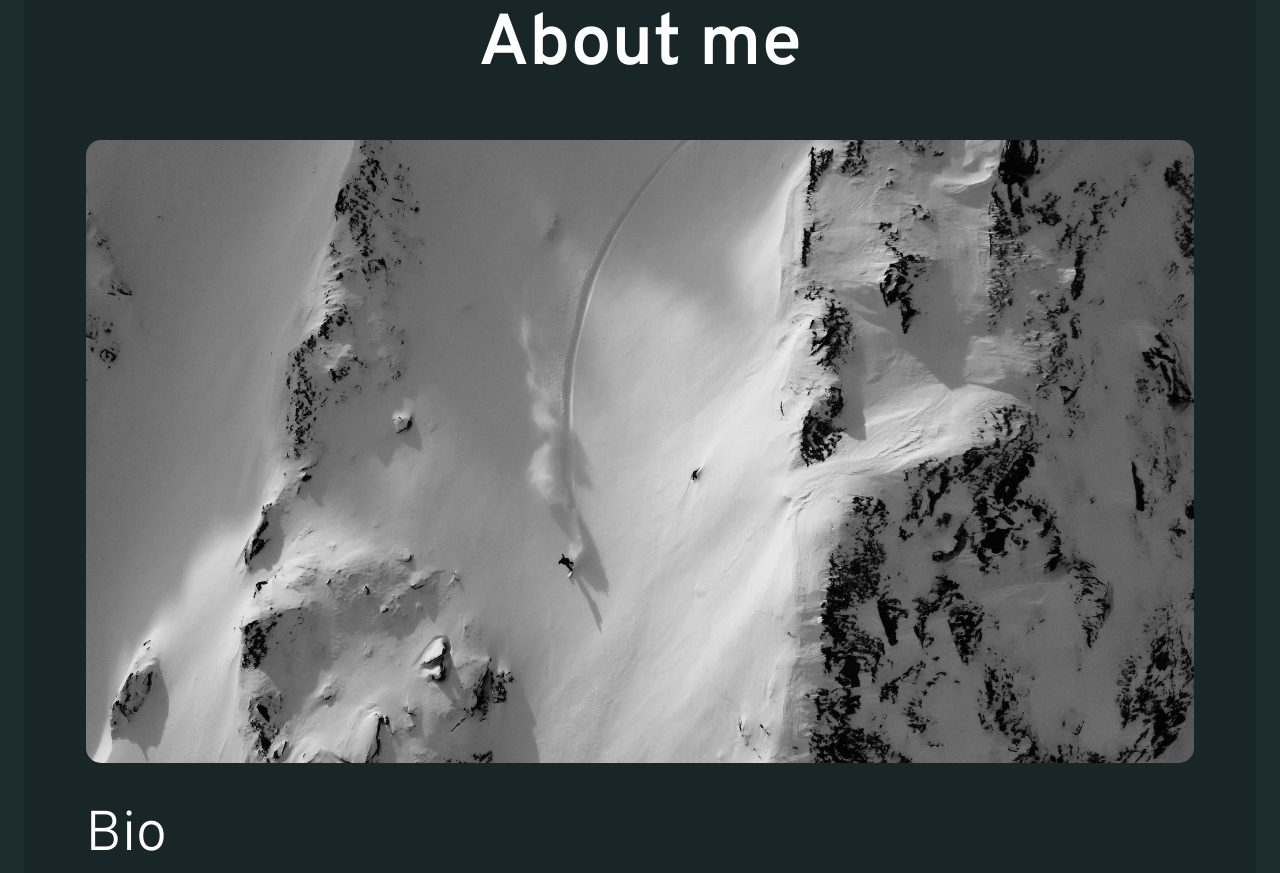
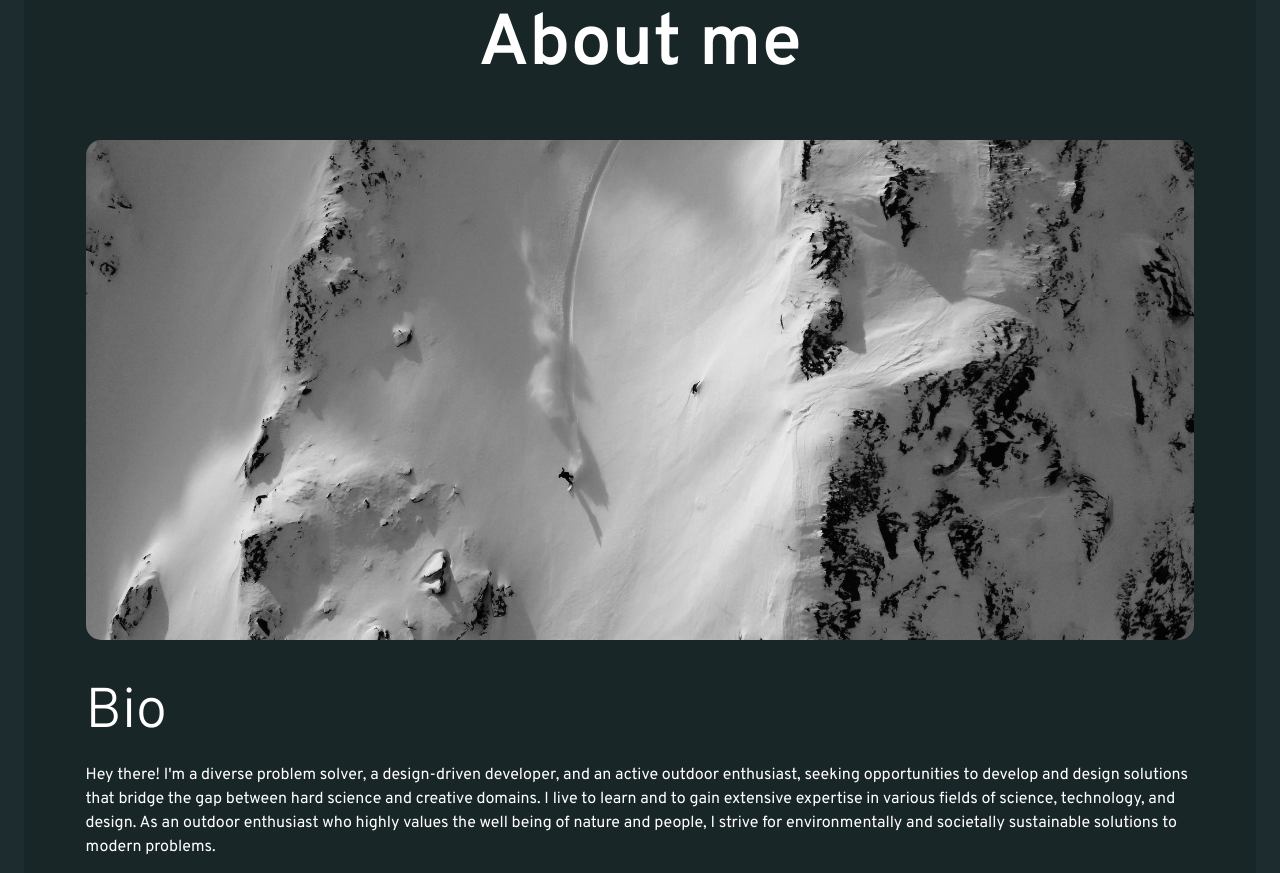
Before and after one commit to AarnoVeitola/myportfolio, a plain HTML site: page index.html in a window 1280 px wide. Shown: the part 870-1743 px from the top of the page. Drawn offline with nearby package versions, Linux system fonts and the light colour scheme.

Commit message:
adjusted image positioning again

```diff
--- a/index.html
+++ b/index.html
@@ -61,7 +61,9 @@
           <h2>About me</h2>
         </div>
         <div class="image">
-          <img src="./bio.JPG" style="object-position: 50% 70%;" />
+          <div class="bio-image">
+            <img src="./bio.JPG" style="object-position: 0 70%;" />
+          </div>
         </div>
         <div class="text-box">
           <p class="subsection-title">Bio</p>
--- a/styles.css
+++ b/styles.css
@@ -37,6 +37,10 @@ img {
   height: 100%;
   object-fit: cover;
   border-radius: 15px;
+}
+
+.bio-image {
+  object-position: 0 70%;
 }
 
 .image {
```
